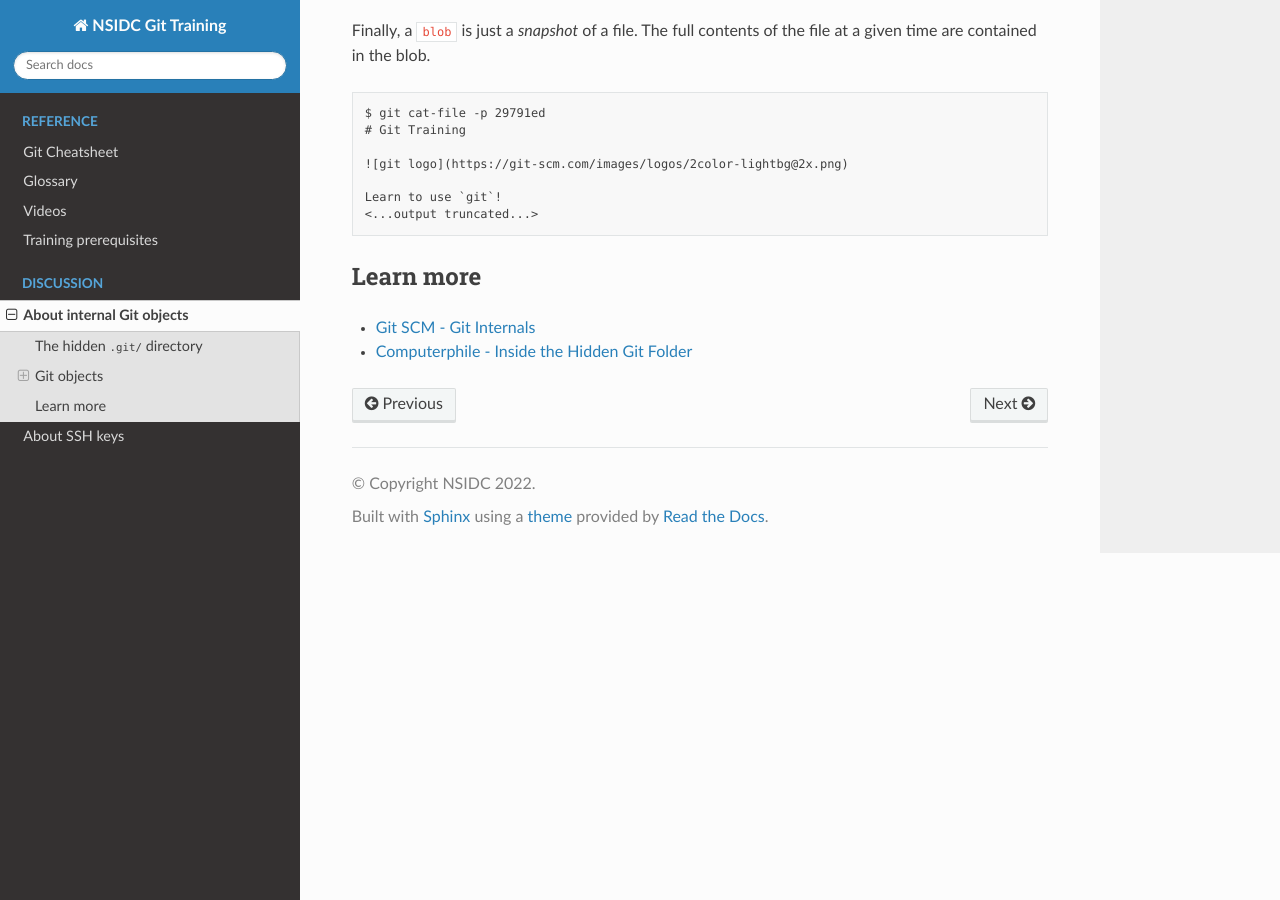
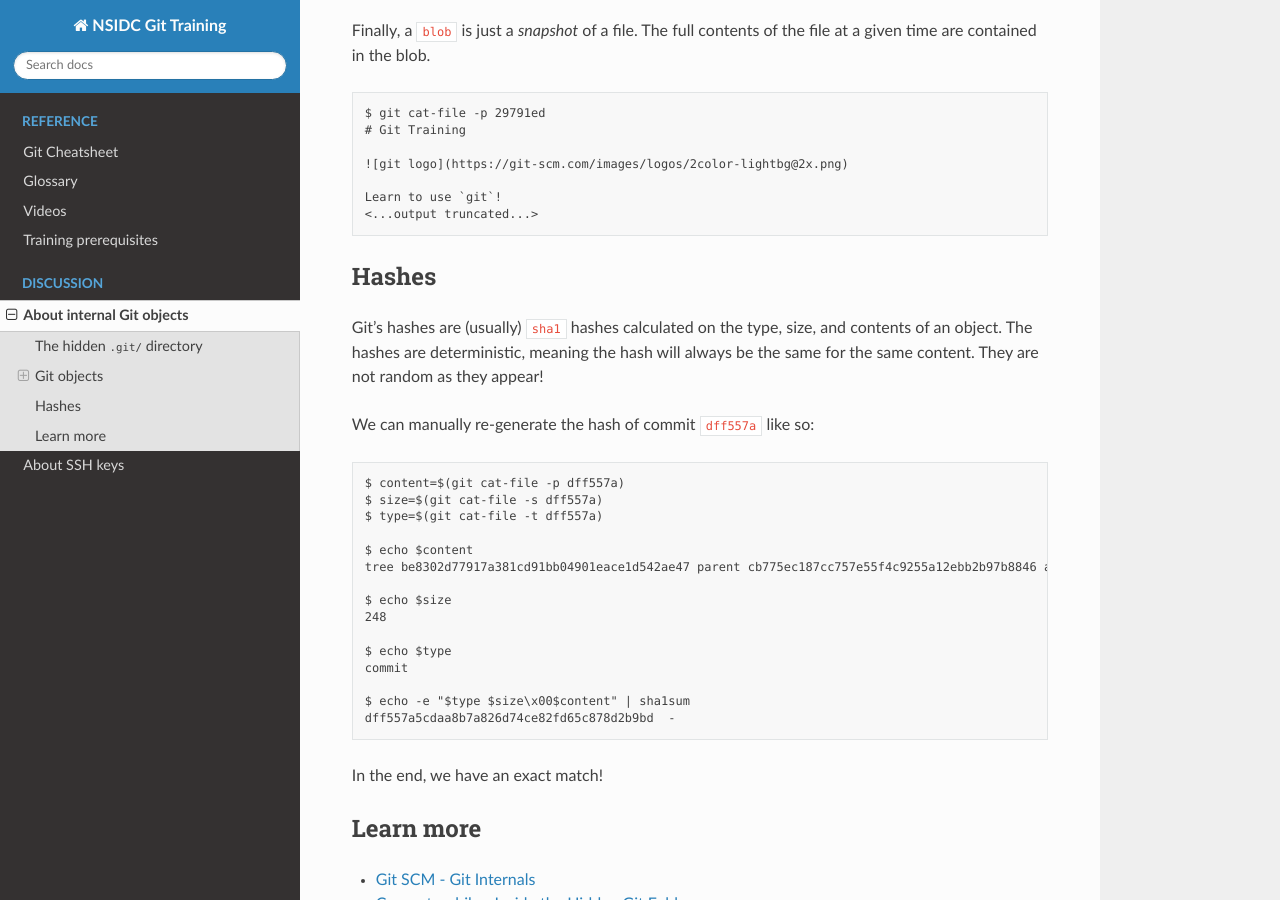
Before and after one commit to nsidc/git-training, a Sphinx documentation site: the page built from doc/discussion/git-internals.md, in a window 1280 px wide and 900 px high, scrolled down 3329 px. Built offline with Sphinx 7.4.7 and the Read the Docs theme 2.0.0, drawn with Linux system fonts in a browser that asks for light colours.

Commit message:
Document hashes

````diff
--- a/doc/discussion/git-internals.md
+++ b/doc/discussion/git-internals.md
@@ -183,6 +183,35 @@ Learn to use `git`!
 ```
 
 
+## Hashes
+
+Git's hashes are (usually) `sha1` hashes calculated on the type, size, and
+contents of an object. The hashes are deterministic, meaning the hash will
+always be the same for the same content. They are not random as they appear!
+
+We can manually re-generate the hash of commit `dff557a` like so:
+
+```
+$ content=$(git cat-file -p dff557a)
+$ size=$(git cat-file -s dff557a)
+$ type=$(git cat-file -t dff557a)
+
+$ echo $content
+tree be8302d77917a381cd91bb04901eace1d542ae47 parent cb775ec187cc757e55f4c9255a12ebb2b97b8846 author Matt Fisher <matt.fisher@nsidc.org> 1647034766 -0700 committer Matt Fisher <matt.fisher@nsidc.org> 1647034766 -0700 Add SSH key instructions link
+
+$ echo $size
+248
+
+$ echo $type
+commit
+
+$ echo -e "$type $size\x00$content" | sha1sum
+dff557a5cdaa8b7a826d74ce82fd65c878d2b9bd  -
+```
+
+In the end, we have an exact match!
+
+
 ## Learn more
 
 * [Git SCM - Git Internals](https://git-scm.com/book/en/v2/Git-Internals-Git-Objects)
````
